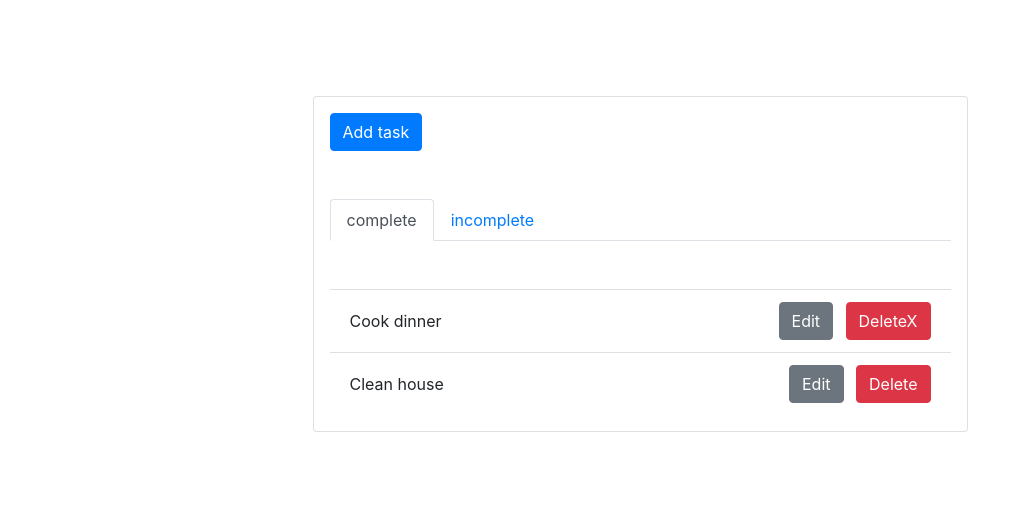
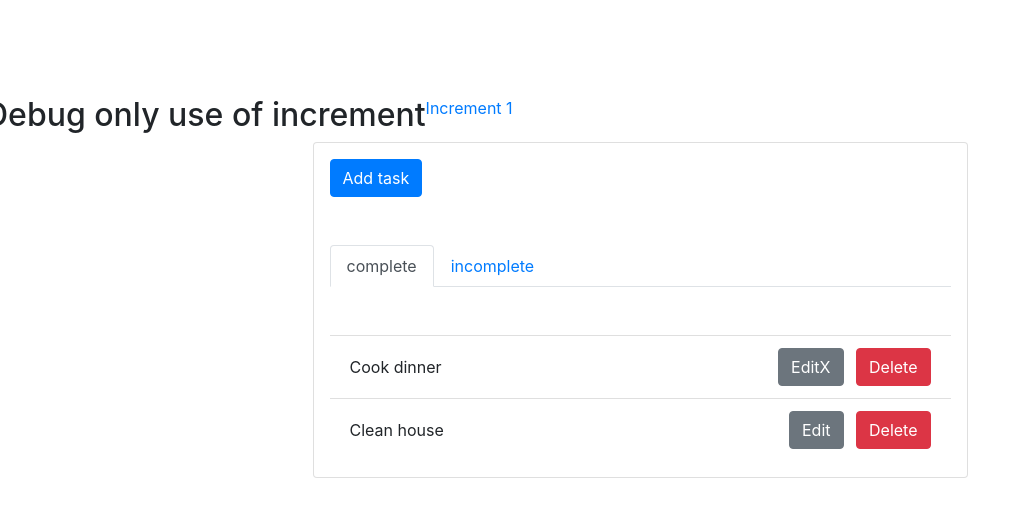
Before and after one commit to shearichard/django-sockpuppet-sandbox, a Django app: template backend/backend/templates/todo/index.html in a window 1280 px wide. Shown: the top 517 px of the page, without its empty margins (0-1031 px from the left). Run offline with Django 3.2, Linux system fonts and the light colour scheme; the template is opened without the code that fills it: most values are stand-ins (such as "Sample title", 1, 10 or a date in 2020).

Commit message:
Attempt to analyse the problem by putting a 'incrmeent' link in the todo/index file. Also fix a problem with having indicated the wrong button to push for testing

```diff
--- a/backend/backend/templates/todo/index.html
+++ b/backend/backend/templates/todo/index.html
@@ -6,6 +6,16 @@
 
     <!-- The following h1 is taken from the DigitalOcean app in which it was rendered invisible as well ! -->
 	<h1 class="text-white text-uppercase text-center my-4">Todo app</h1>
+	<div class="row">
+        <h2>Debug only use of increment</h2>
+        <div>
+            <a href="#"
+                data-reflex="click->CounterReflex#increment"
+                data-step="1"
+                data-count="{{ count }}"
+            >Increment {{ count }}</a>
+        </div>
+	</div>
 	<div class="row">
 	  <div class="col-md-6 col-sm-10 mx-auto p-0">
 		<div class="card p-3">
@@ -27,8 +37,8 @@
                         <button
                             class="btn btn-secondary mr-2"
                             data-reflex="click->todo_reflex#indicate_that_button_has_been_pushed"
-                            > Edit </button>
-                        <button class="btn btn-danger">DeleteX </button>
+                            > EditX </button>
+                        <button class="btn btn-danger">Delete</button>
                     </span>
                 </li>
                 <li class="list-group-item d-flex justify-content-between align-items-center">
```
